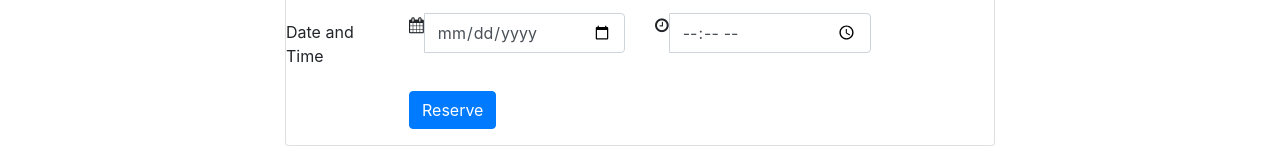
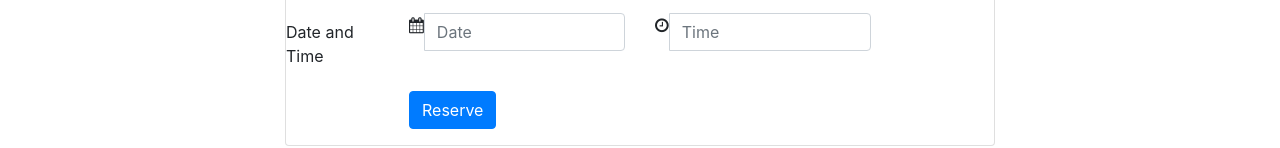
Before and after one commit to Rosseoko/RemindMe, a website: page index.html in a window 1280 px wide. Shown: the part 1709-1857 px from the top of the page. Drawn offline with nearby package versions, Linux system fonts and the light colour scheme.

Commit message:
Assigment 2

```diff
--- a/index.html
+++ b/index.html
@@ -139,13 +139,13 @@
                         <div class="col-12 col-xs-12 col-sm-12 col-md-4">
                             <div class="input-group">
                                 <div class="input-group-addon"><i class="fa fa-calendar" aria-hidden="true"></i></div>
-                                    <input type="date" class="form-control" id="date" name="date" placeholder="Date">
+                                    <input type="text" class="form-control" id="date" name="date" placeholder="Date">
                             </div>
                         </div>
                         <div class="col-12 col-xs-12 col-sm-12 col-md-4">
                             <div class="input-group">
                                 <div class="input-group-addon"><i class="fa fa-clock-o" aria-hidden="true"></i></div>
-                                    <input type="time" class="form-control" id="time" name="time" placeholder="Time">
+                                    <input type="text" class="form-control" id="time" name="time" placeholder="Time">
                             </div>
                         </div>
                     </div>
```
Also changed, not shown: 1 other file.
